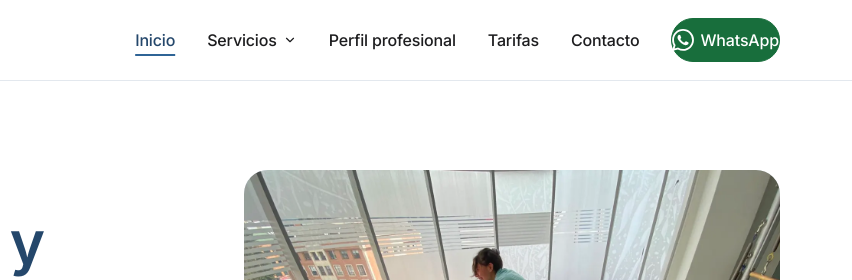
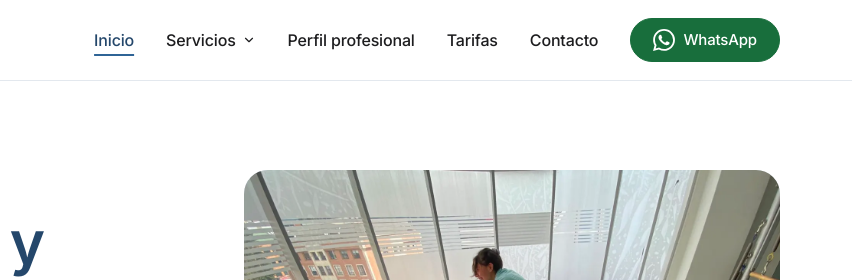
Before and after one commit to jeroborja1/Pilates-gloria-arenas-, a plain HTML site: page index.html in a window 1280 px wide. Shown: the top 280 px of the page, 428-1280 px from the left. Drawn offline with Linux system fonts and the light colour scheme.

Commit message:
Arreglar el botón de WhatsApp del encabezado
El relleno del menú anulaba el del botón y quedaba apretado.

Co-Authored-By: Claude Sonnet 5.5 <noreply@anthropic.com>

```diff
--- a/assets/css/styles.css
+++ b/assets/css/styles.css
@@ -400,3 +400,7 @@ p { margin: 0 0 var(--s-2); max-width: var(--measure); }
 .about .photo { margin-bottom: 0; }
 #gloria .split { align-items: center; }
 #gloria .photo--portrait { max-width: 340px; }
+
+/* Botón WhatsApp del encabezado: conserva su relleno y su forma de píldora */
+.nav .nav__cta .btn { padding: 8px 22px; min-height: 44px; gap: 8px; border-radius: var(--radius-pill); font-size: var(--fs-small); font-weight: 500; line-height: 1.2; white-space: nowrap; }
+@media (max-width: 999px) { .nav .nav__cta .btn { width: 100%; padding: 10px 26px; min-height: 48px; font-size: 1.0625rem; } }
```
